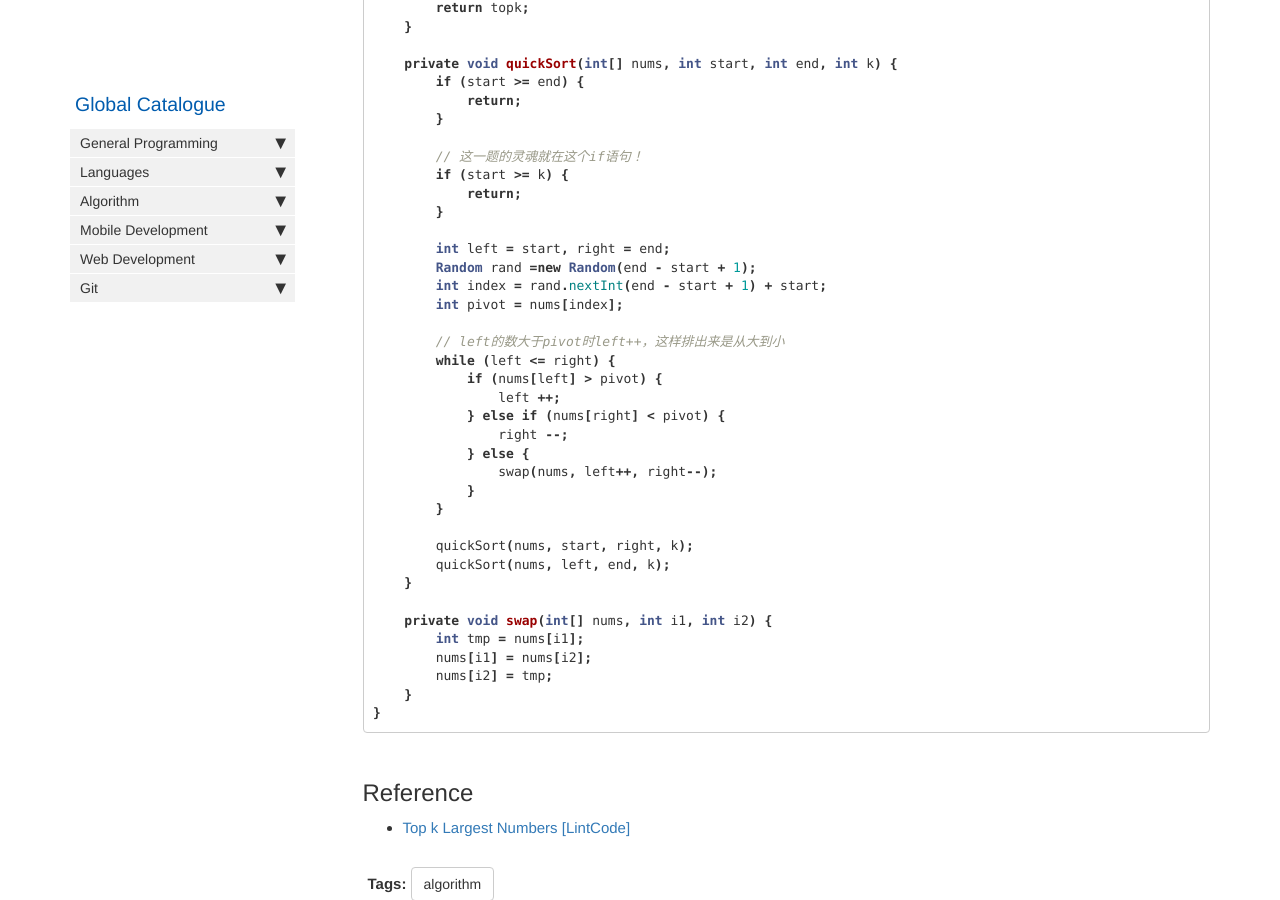
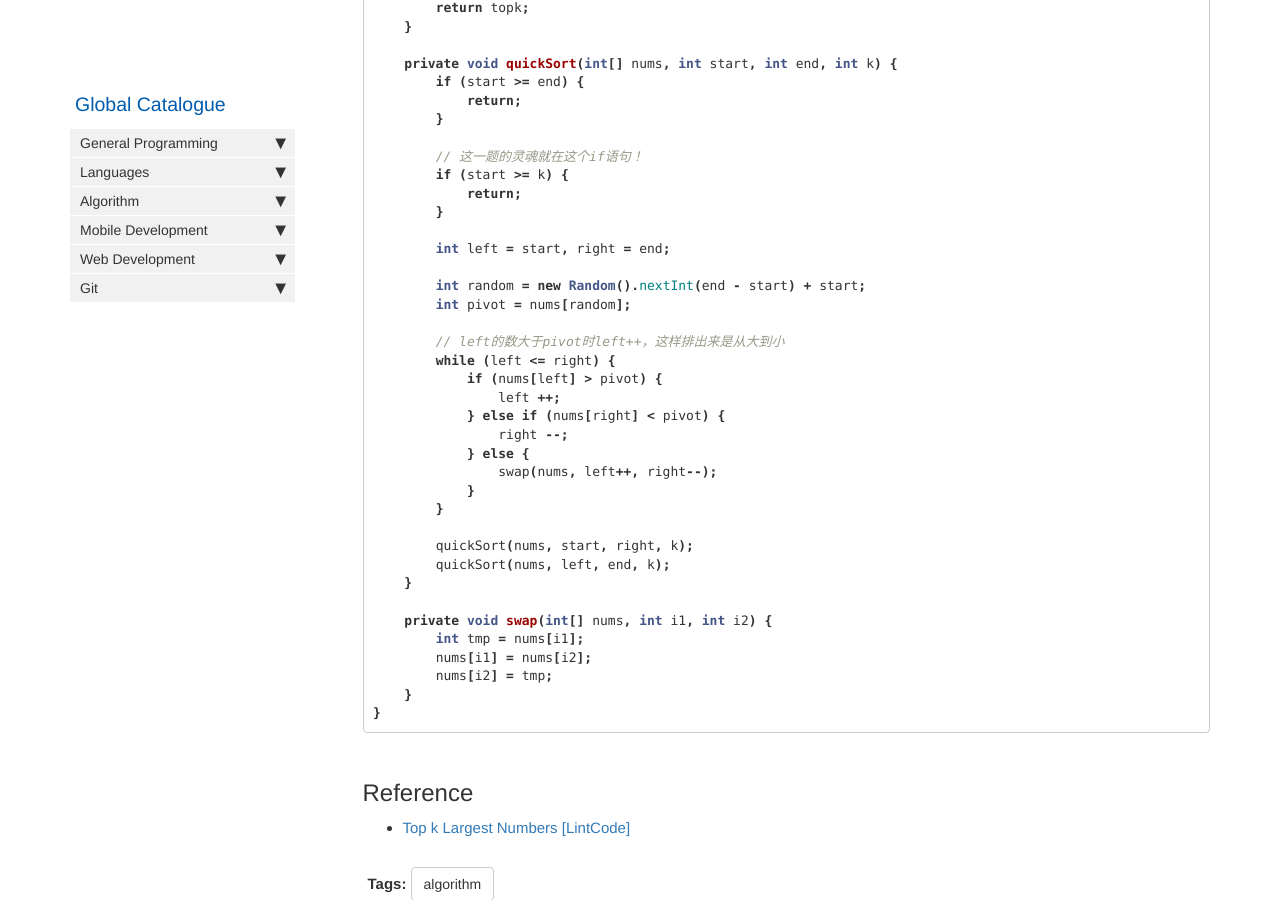
Before and after one commit to HungryOrc/hungryorc.github.io, a Jekyll site: the page built from pages/algorithm/algorithm_top_k_largest_elements_in_array.md, in a window 1280 px wide and 900 px high, scrolled down 2467 px. Built offline with Jekyll 4.4.1, drawn with Linux system fonts in a browser that asks for light colours; nearby versions of some CDN libraries; comment, search, counter and statistics services are not loaded.

Commit message:
Update algorithm_top_k_largest_elements_in_array.md

```diff
--- a/pages/algorithm/algorithm_top_k_largest_elements_in_array.md
+++ b/pages/algorithm/algorithm_top_k_largest_elements_in_array.md
@@ -117,9 +117,9 @@ public class Solution {
         }
 
         int left = start, right = end;
-        Random rand =new Random(end - start + 1);
-        int index = rand.nextInt(end - start + 1) + start;
-        int pivot = nums[index];
+
+        int random = new Random().nextInt(end - start) + start;
+        int pivot = nums[random];
 
         // left的数大于pivot时left++，这样排出来是从大到小
         while (left <= right) {
```
